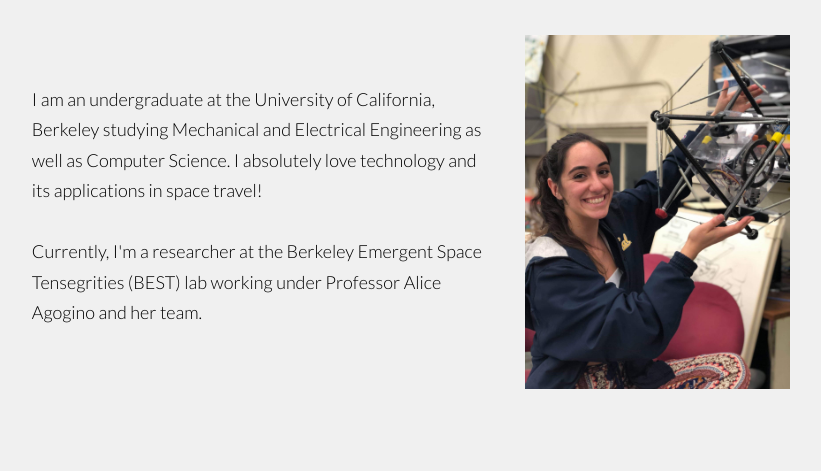
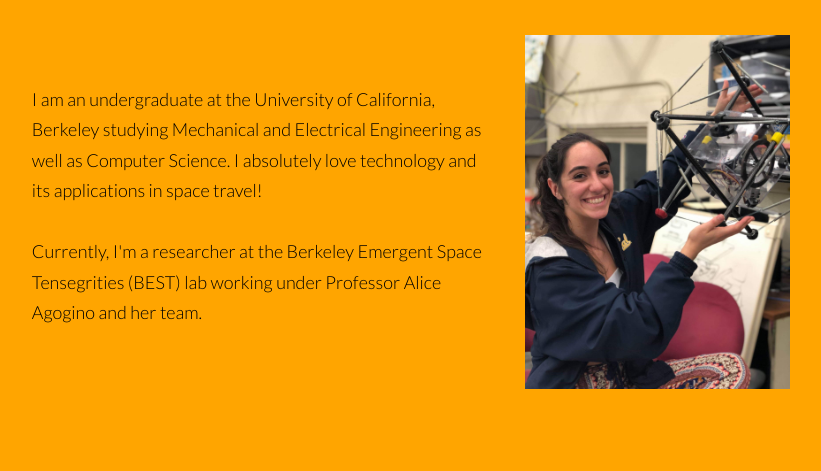
Before and after one commit to hadargam/hadargam-site, a website: page src/html/index.html in a window 1280 px wide. Shown: the part 329-800 px from the top of the page, without its empty margins (229-1050 px from the left). Drawn offline with nearby package versions, Linux system fonts and the light colour scheme; files that its build step writes are made by us from their sources; files whose address does not match are found by name.

Commit message:
Update index-min.scss

```diff
--- a/src/assets/scss/index-min.scss
+++ b/src/assets/scss/index-min.scss
@@ -94,5 +94,5 @@
 }
 
 body {
-    background: #f0f0f0;
+    background: orange;
 }
```
